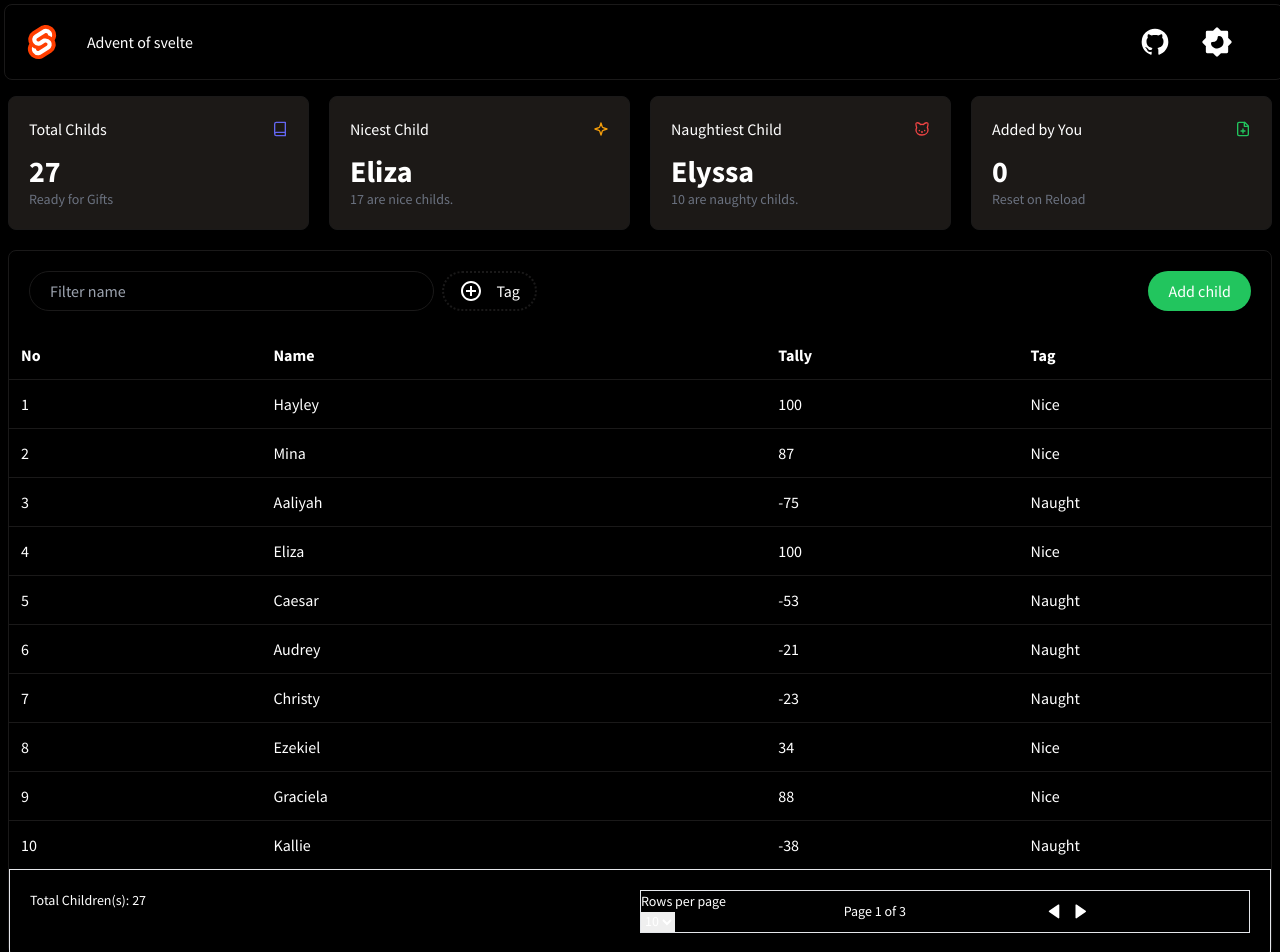
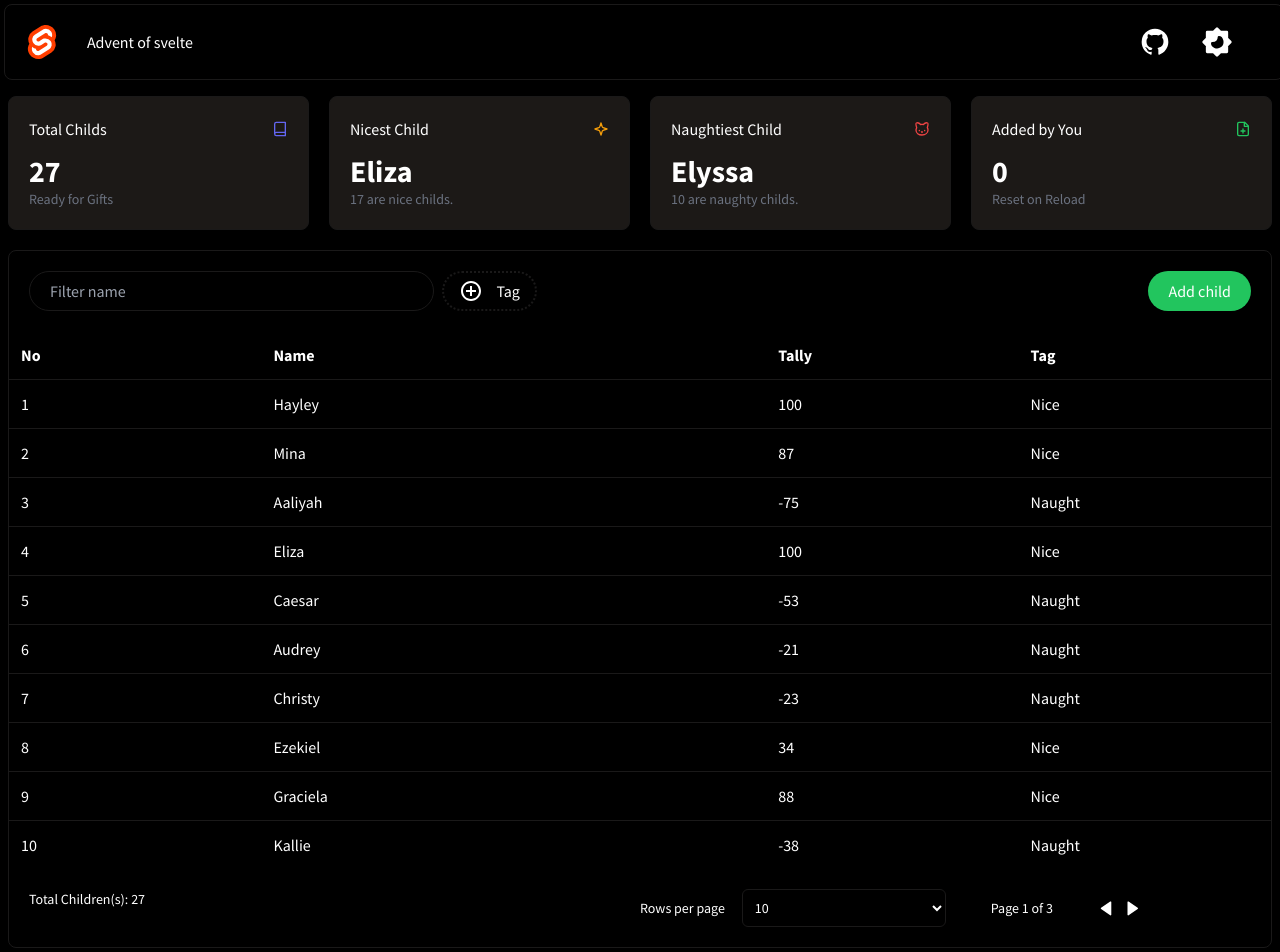
Before and after one commit to ImalKesara/advent-of-svelte, a SvelteKit app: page /day1 in a window 1280 px wide. Shown: the top 952 px of the page. Built offline with nearby package versions, Linux system fonts and the light colour scheme.

Commit message:
last part of table is done

```diff
--- a/src/routes/(dashbaord)/day1/+page.svelte
+++ b/src/routes/(dashbaord)/day1/+page.svelte
@@ -112,6 +112,11 @@
 		front -= rowsPerpage;
 		rear -= rowsPerpage;
 		console.log(front, rear);
+	};
+
+	const sample = (event: any) => {
+		rowsPerpage = event.detail;
+		rear = rowsPerpage;
 	};
 
 	$: {
@@ -231,6 +236,7 @@
 			{copyPersons}
 			{currentPage}
 			{totalPages}
+			on:updateRowsPerPage={sample}
 			on:increasePage={paginationIncrease}
 			on:decresePage={paginationDecrease}
 		/>
--- a/src/routes/(dashbaord)/day1/Pagination.svelte
+++ b/src/routes/(dashbaord)/day1/Pagination.svelte
@@ -5,7 +5,7 @@
 	export let copyPersons;
 	export let currentPage: number;
 	export let totalPages;
-	let value: number = 10;
+	export let value: number = 10;
 	const dispatch = createEventDispatcher();
 	let rows: number[] = [10, 20, 30, 40, 50];
 	function increase() {
@@ -14,23 +14,32 @@
 	function decrease() {
 		dispatch('decresePage');
 	}
+	function updateRowsPerPage() {
+		dispatch('updateRowsPerPage', value);
+	}
 </script>
 
-<div class="grid grid-cols-2 border-1 p-5">
+<div class="grid grid-cols-2 p-5">
 	<div class="text-sm">
 		Total Children(s): <span class="font-thin">{copyPersons.length}</span>
 	</div>
-	<div class="grid grid-cols-12 items-center justify-center border-1 text-sm">
-		<div class=" col-span-4">
-			<p>Rows per page</p>
-			<select bind:value>
-				{#each rows as row}
-					<option value={row}>{row}</option>
-				{/each}
-			</select>
+	<div class="grid grid-cols-12 items-center text-sm">
+		<div class="col-span-6">
+			<div class="grid grid-cols-3 items-center">
+				<p>Rows per page</p>
+				<select
+					class=" col-span-2 rounded-md border-1 border-bgrey bg-transparent p-2"
+					bind:value
+					on:change={updateRowsPerPage}
+				>
+					{#each rows as row}
+						<option value={row}>{row}</option>
+					{/each}
+				</select>
+			</div>
 		</div>
-		<div class=" col-span-4">Page {currentPage} of {totalPages}</div>
-		<div class=" grid grid-cols-2">
+		<div class=" col-span-3 text-center">Page {currentPage} of {totalPages}</div>
+		<div class="  grid grid-cols-2">
 			<button on:click={decrease}><Leftarrow /></button>
 			<button on:click={increase}><Rightarrow /></button>
 		</div>
```
